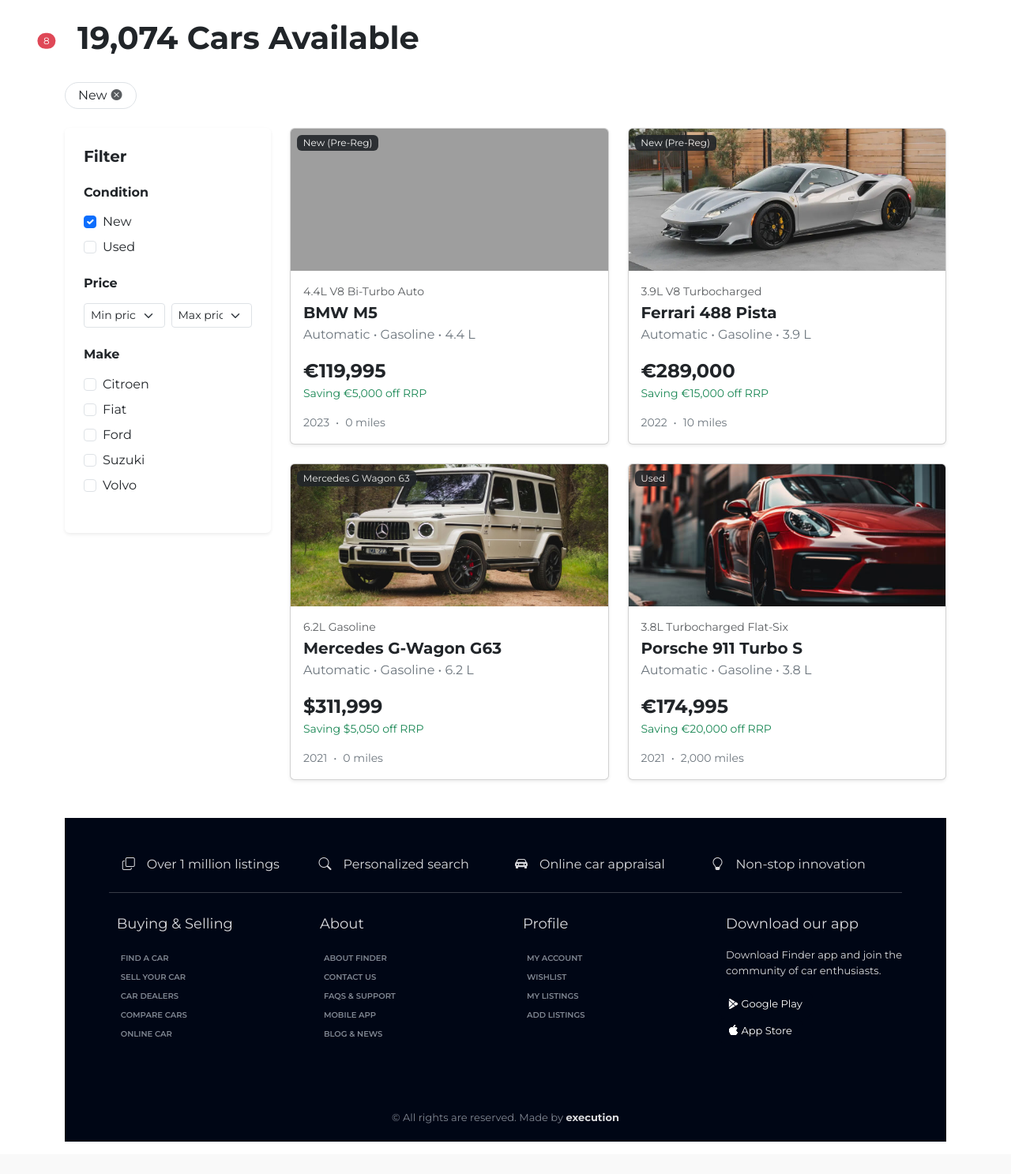
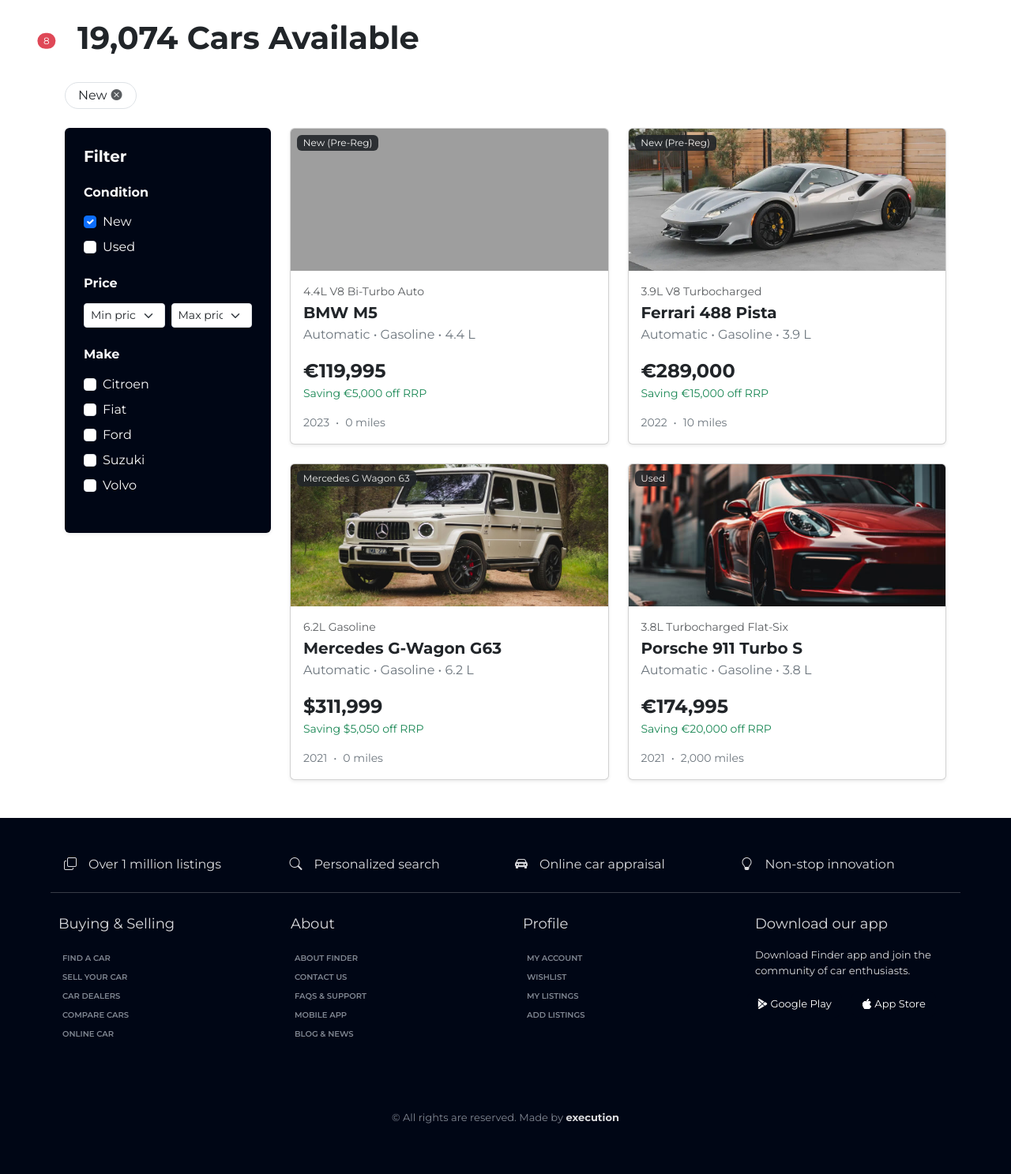
Before and after one commit to drenxhyliqi/WEB24_GR16, a PHP site: page /cars.php in a window 1280 px wide. Shown: the part 60-1547 px from the top of the page at 79% size. Before the commit the page ends 1506 px from the top, so only its background shows below. Run offline with PHP 8.4, Linux system fonts and the light colour scheme; grey boxes are pictures that could not be loaded.

Commit message:
Enhance footer styling and structure in cars page, including background color and padding adjustments

```diff
--- a/assets/cars.css
+++ b/assets/cars.css
@@ -69,8 +69,10 @@ ul li a {
 /* Filter sidebar styling */
 .filter-sidebar {
     position: sticky;
+    background-color: #000615 !important;
     top: 80px;
     max-height: calc(100vh - 100px);
+    color: #f9f9f9;
     overflow-y: auto;
 }
 
@@ -96,7 +98,7 @@ ul li a {
 .footer-info {
     background-color: #000615;
     color: rgba(255, 255, 255, 0.855);
-    padding: 0 5% 0;
+    padding-bottom: 2%;
 }
 
 .footer-lists p {
--- a/cars.php
+++ b/cars.php
@@ -12,8 +12,6 @@
     <link rel="stylesheet" href="https://cdn.jsdelivr.net/npm/bootstrap-icons@1.11.3/font/bootstrap-icons.min.css">
     <!-- Custom CSS -->
     <link href="assets/cars.css" rel="stylesheet">
-    <!-- Bootstrap Icons -->
-    <link rel="stylesheet" href="https://cdn.jsdelivr.net/npm/bootstrap-icons@1.11.0/font/bootstrap-icons.css">
 </head>
 
 <body>
@@ -345,6 +343,8 @@
                 </div>
             </div>
         </div>
+    </div>
+
     <!-- ============= FOOTER SECTION ============= -->
     <footer class="container-fluid mt-5 footer-info">
         <div class="row d-flex align-items-center footer-info-content">
@@ -416,10 +416,8 @@
             </div>
         </div>
 
-            <p id="copyright">&copy; All rights are reserved. Made by <a
-                    href="https://github.com/drenxhyliqi/WEB24_GR16" target="_blank"><b>execution</b></a></p>
+        <p id="copyright">&copy; All rights are reserved. Made by <a href="https://github.com/drenxhyliqi/WEB24_GR16" target="_blank"><b>execution</b></a></p>
     </footer>
-    </main>
 
     <!-- Bootstrap Bundle with Popper -->
     <script src="https://cdn.jsdelivr.net/npm/bootstrap@5.3.3/dist/js/bootstrap.bundle.min.js"></script>
```
Lines whose indentation alone changed are shown as unchanged.
